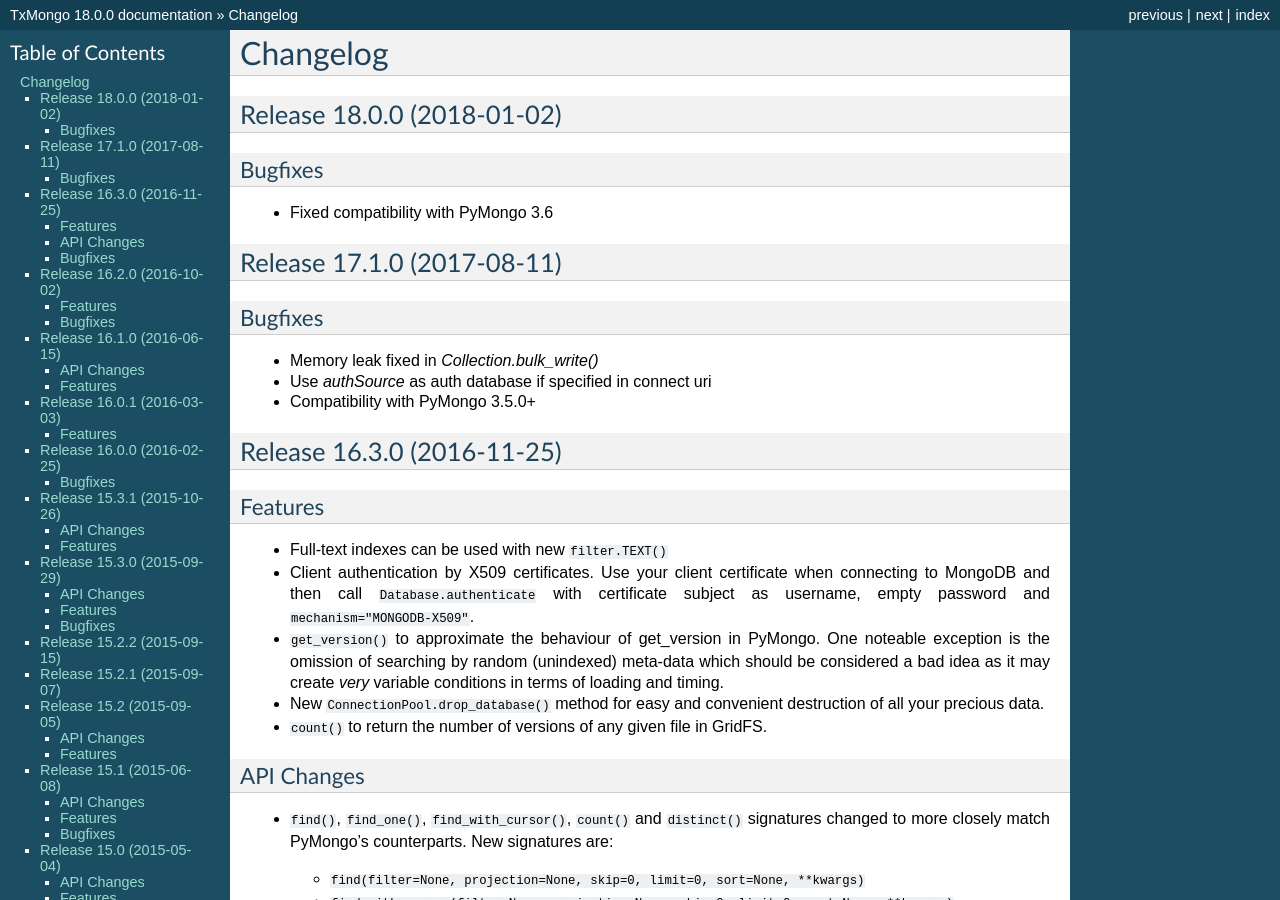
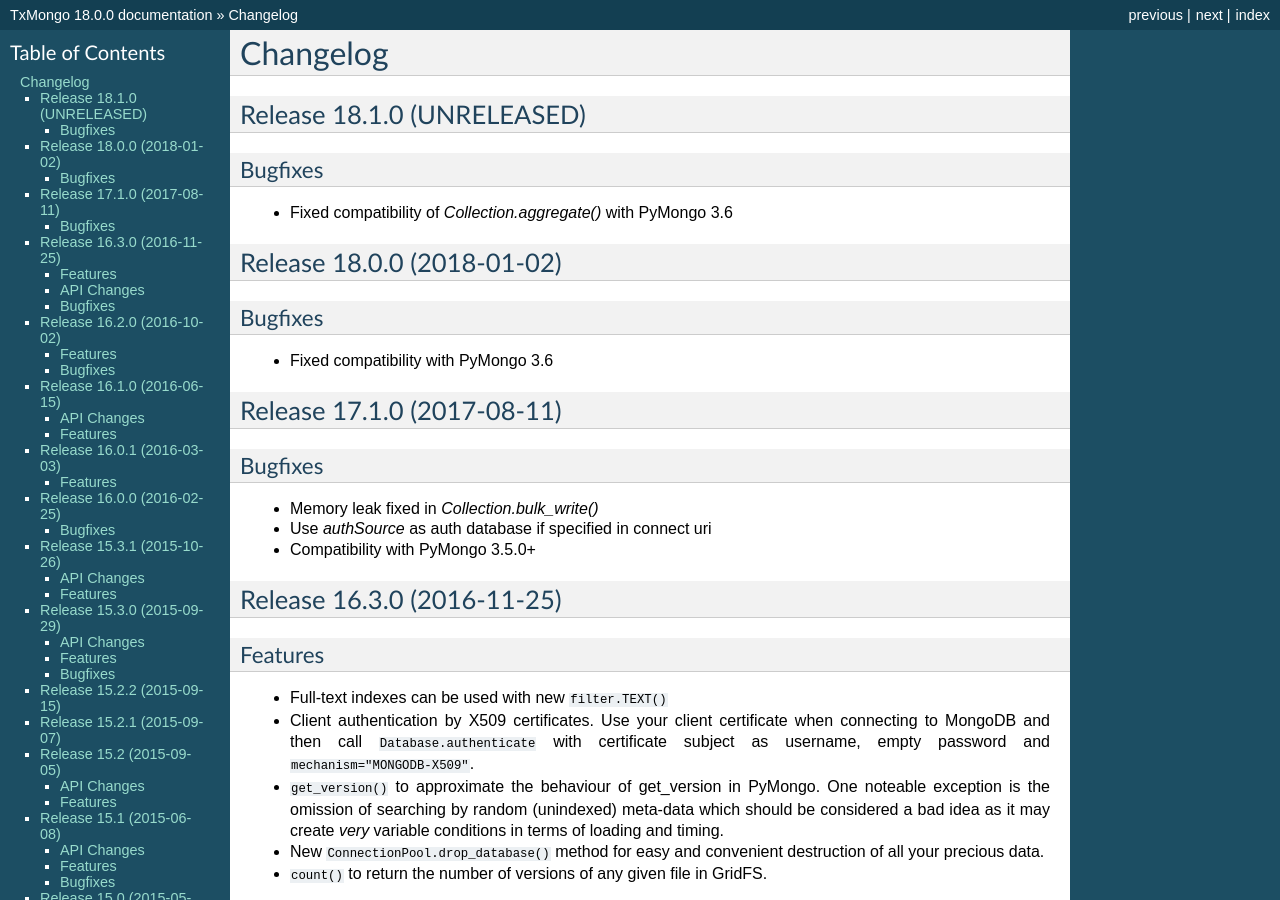
Before and after one commit to twisted/txmongo, a Sphinx documentation site: the page built from docs/source/NEWS.rst, in a window 1280 px wide and 900 px high. Built offline with Sphinx 7.4.7, drawn with Linux system fonts in a browser that asks for light colours; formulas are drawn with MathJax 3.

Commit message:
Updated Changelog

```diff
--- a/docs/source/NEWS.rst
+++ b/docs/source/NEWS.rst
@@ -1,5 +1,13 @@
 Changelog
 =========
+
+Release 18.1.0 (UNRELEASED)
+---------------------------
+
+Bugfixes
+^^^^^^^^
+
+- Fixed compatibility of `Collection.aggregate()` with PyMongo 3.6
 
 Release 18.0.0 (2018-01-02)
 ---------------------------
```
